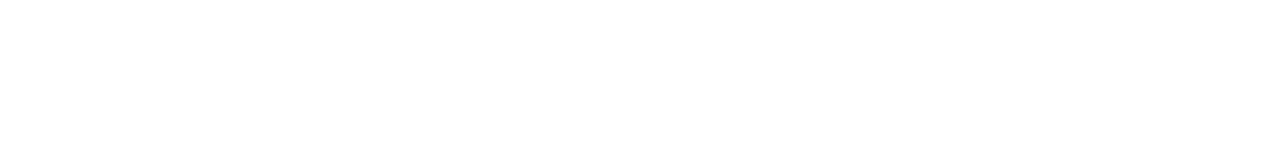
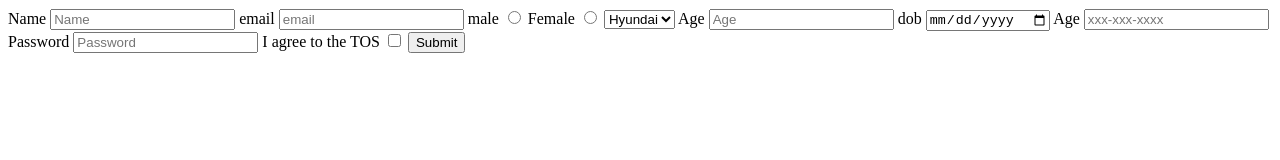
Before and after one commit to acciojob/signup-form-car-pranay9949, a website: page main.html in a window 1280 px wide. Drawn offline with Linux system fonts and the light colour scheme.

Commit message:
created a submission

```diff
--- a/main.html
+++ b/main.html
@@ -10,6 +10,33 @@
 	<!-- the entire body must be written by student -->
     <script type="text/javascript" src="./script.js">
 </script>
+	<form method="post">
+		 <label for="name">Name</label>
+		<input id="name" type="text" placeholder="Name" required>
+		 <label for="email">email</label>
+		<input id="email" type="Email" placeholder="email" required>
+		 <label for="gender_m">male</label>
+		<input id="gender_m" type="Radio" name="gender" required>
+		 <label for="gender_f">Female</label>
+		<input id="gender_f" type="Radio" name="gender" required>
+	  <select id="cars" placeholder="Please choose an option" required>
+		  <option>Hyundai</option>
+		   <option>Bmw</option>
+		   <option>Renault</option>
+
+	  </select>
+		 <label for="age">Age</label>
+		<input id="age" type="Number" placeholder="Age" required>
+		 <label for="dob">dob</label>
+		<input id="dob" type="Date"  required>
+		  <label for="tel">Age</label>
+		<input id="tel" type="Tel" placeholder="xxx-xxx-xxxx" >
+<label for="password">Password</label>
+		<input id="password" type="password" placeholder="Password" >
+		<label for="tos">I agree to the TOS</label>
+		<input id="tos" type="Checkbox" required>
+		<input type="submit">
+	</form>
 
 </body>
 
```
